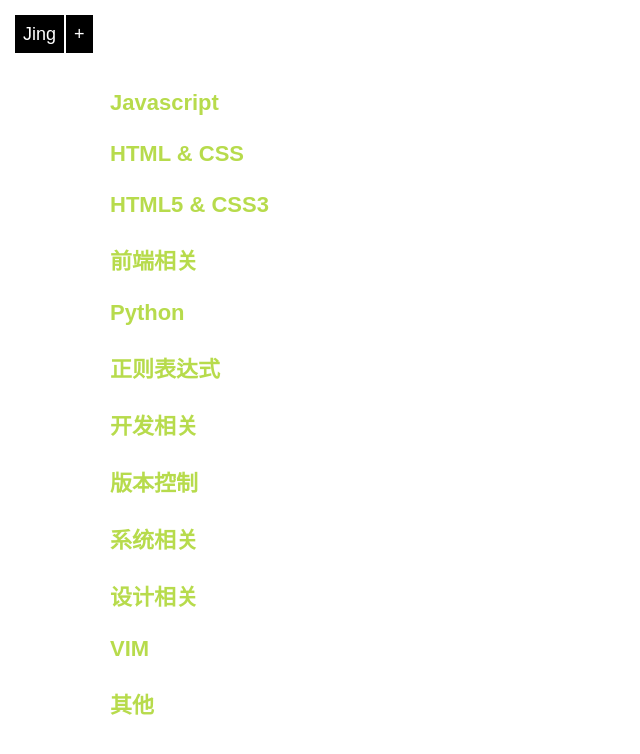
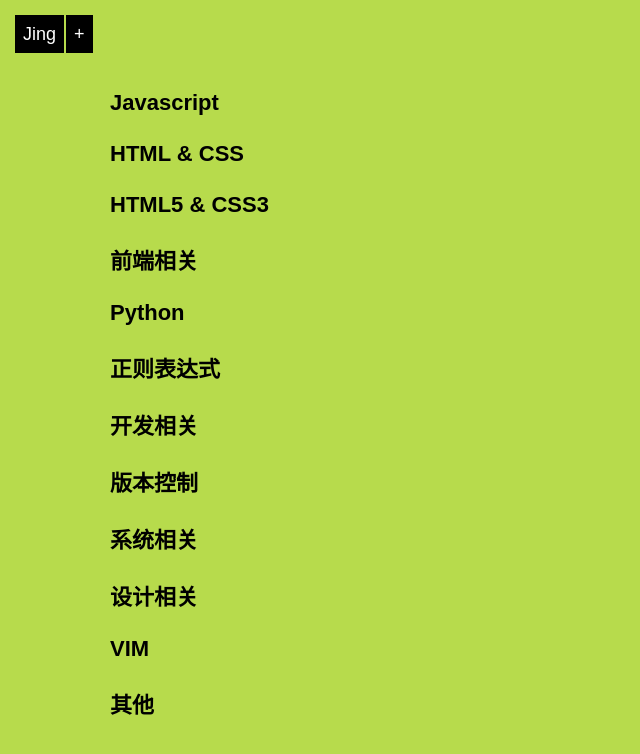
Before and after one commit to shipengfei92/startupjing.github.io, a Jekyll site: the page built from wiki.md, in a window 1280 px wide. Shown: the top 754 px of the page, without its empty margins (0-640 px from the left). Built offline with Jekyll 4.4.1, drawn with Linux system fonts in a browser that asks for light colours; Markdown is read by kramdown in place of the engine named in the settings.

Commit message:
new pics and color

```diff
--- a/css/default.css
+++ b/css/default.css
@@ -4,7 +4,7 @@
  */
 
 /* 重置浏览器CSS */
-html{color:rgba(153,204,0,0.7);}
+html{background-color: rgba(153,204,0,0.7);}
 body,div,dl,dt,dd,ul,ol,li,h1,h2,h3,h4,h5,h6,pre,code,form,fieldset,legend,input,textarea,p,blockquote,th,td,hr,button,article,aside,details,figcaption,figure,footer,header,hgroup,menu,nav,section{margin:0;padding:0;}
 article,aside,details,figcaption,figure,footer,header,hgroup,menu,nav,section{display:block;}
 body,button,input,select,textarea{font-size:12px/1.5;}
```
